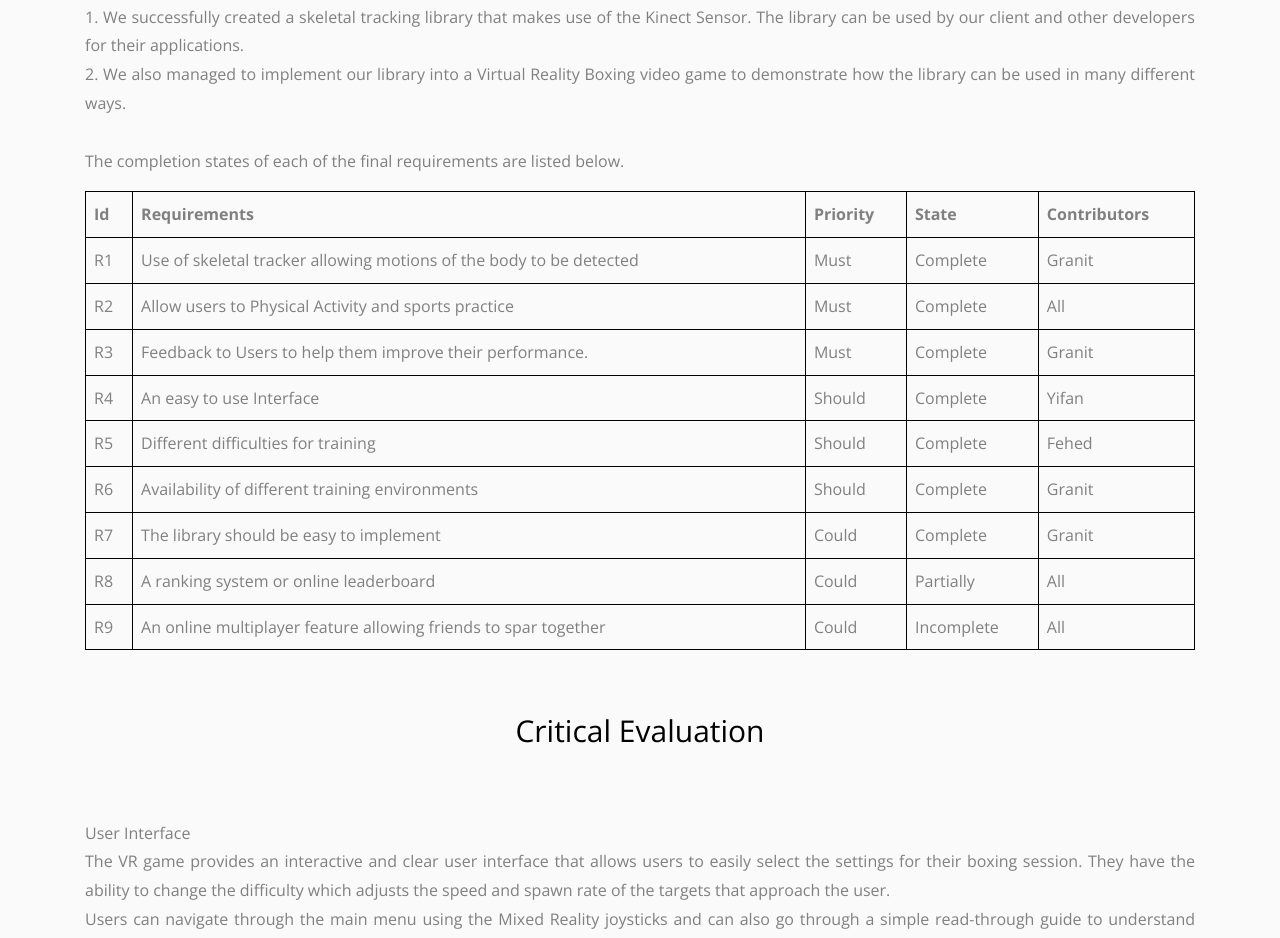
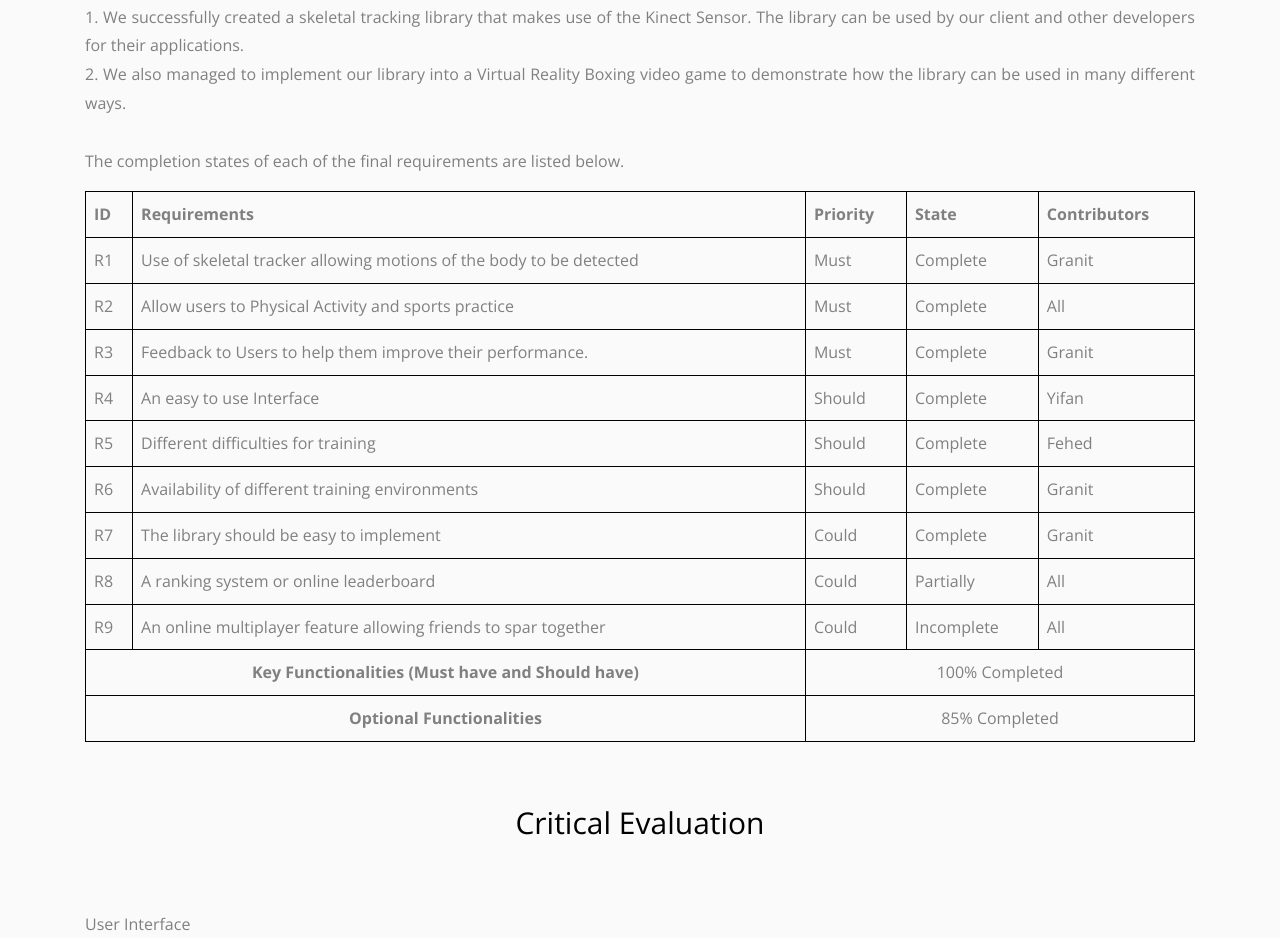
Before and after one commit to fehedwasti/COMP0016Website, a plain HTML site: page evaluation.html in a window 1280 px wide. Shown: the part 670-1608 px from the top of the page. Drawn offline with nearby package versions, Linux system fonts and the light colour scheme; some packages are replaced by stand-ins of ours; no server answers.

Commit message:
achievments updated.. Hosting 21/04 14:57

```diff
--- a/evaluation.html
+++ b/evaluation.html
@@ -89,7 +89,7 @@
         </p>
         <table style="width:100%" id="t01">
           <tr>
-            <th>Id</th>
+            <th>ID</th>
             <th>Requirements</th>
             <th>Priority</th>
             <th>State</th>
@@ -157,6 +157,14 @@
             <td>Could</td>
             <td>Incomplete</td>
             <td>All</td>
+          </tr>
+          <tr>
+            <th colspan="2" style="text-align:center">Key Functionalities (Must have and Should have)</th>
+            <td colspan="3" style="text-align:center"> <b>100%</b> Completed</td>
+          </tr>
+          <tr>
+            <th colspan="2" style="text-align:center">Optional Functionalities</th>
+            <td colspan="3" style="text-align:center"> <b>85%</b> Completed</td>
           </tr>
         </table>
       </div>
```
